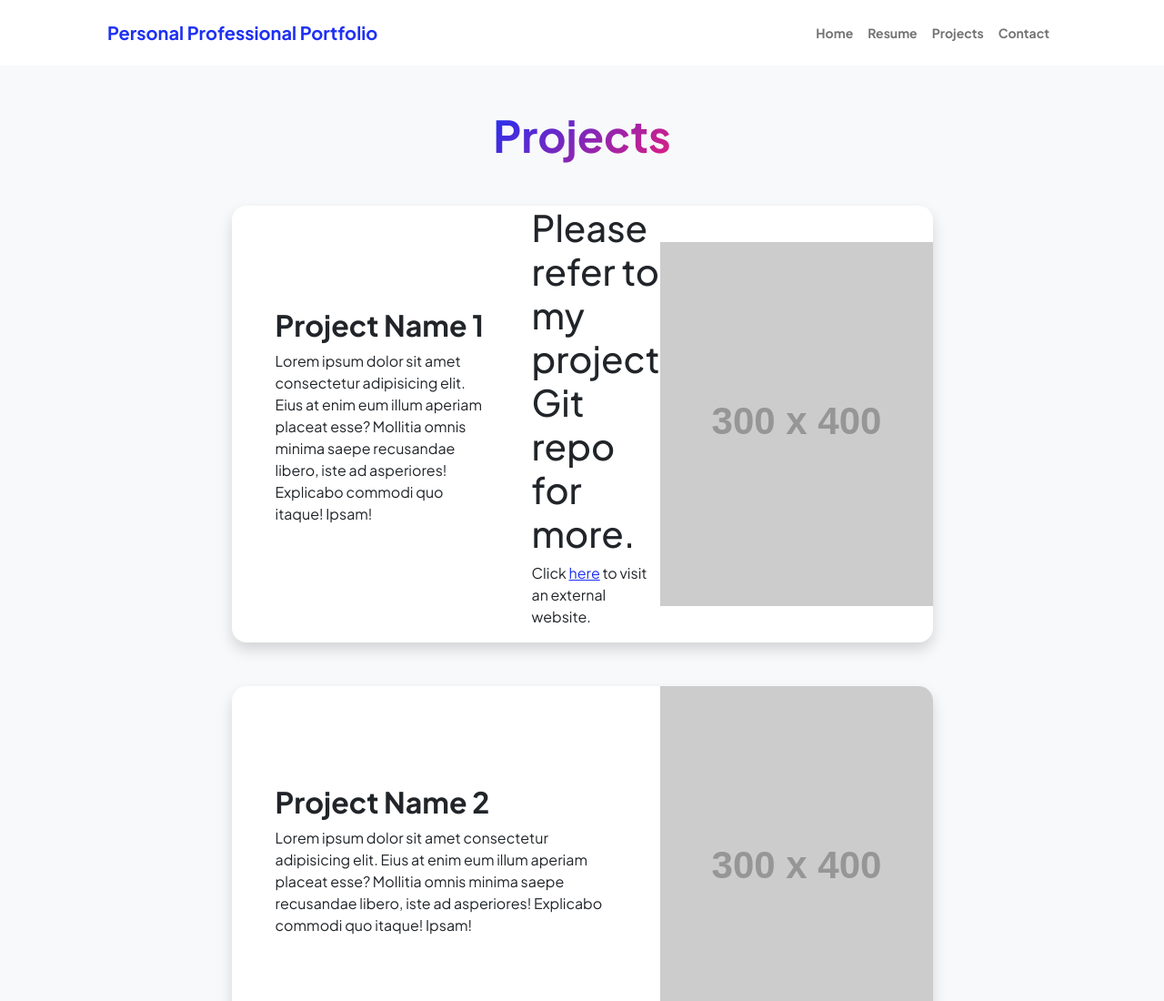
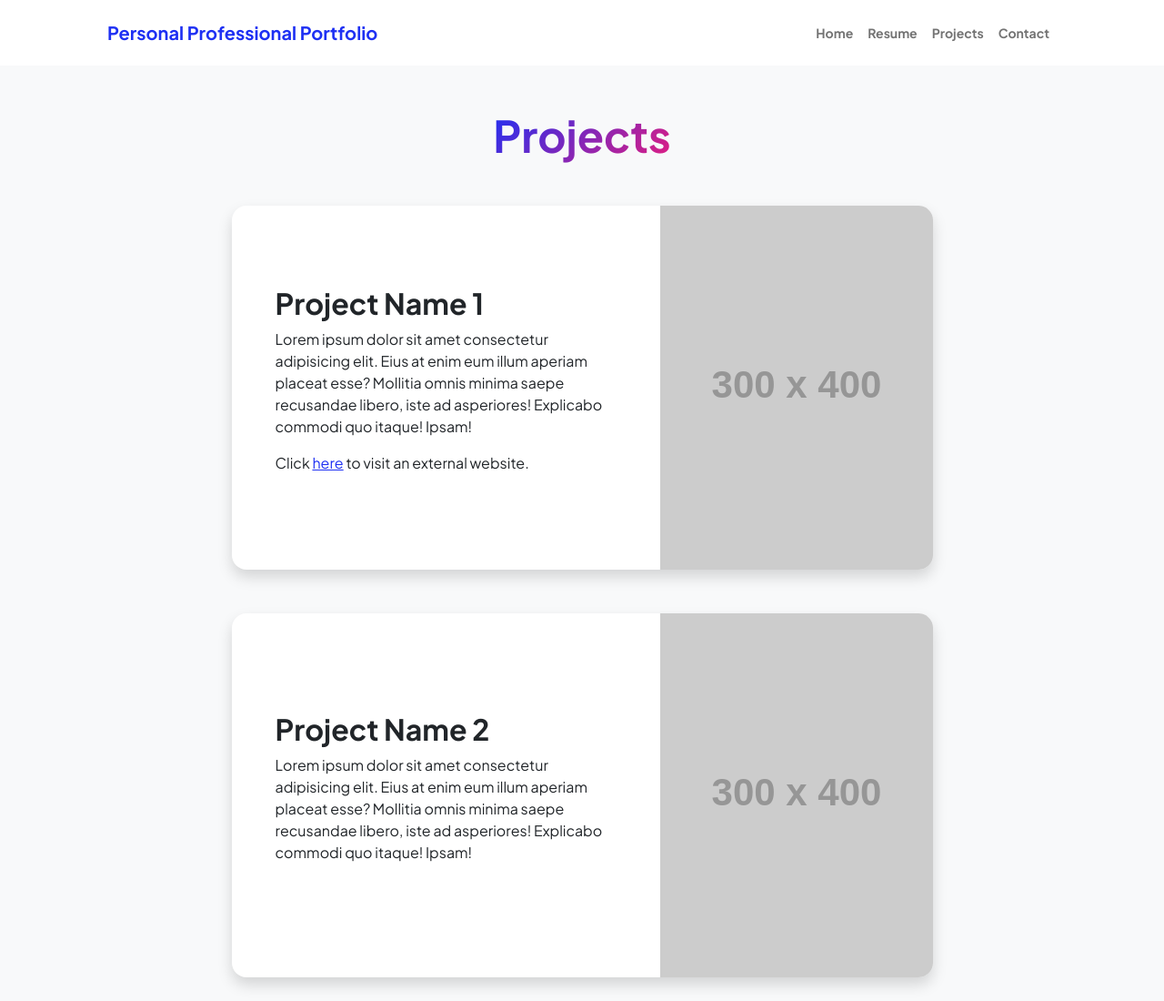
Before and after one commit to lcchua/portfolio, a website: page projects.html in a window 1280 px wide. Shown: the top 1100 px of the page at 91% size. Drawn offline with nearby package versions, Linux system fonts and the light colour scheme; placeholder pictures from the web are drawn by us.

```diff
--- a/projects.html
+++ b/projects.html
@@ -49,9 +49,6 @@
                                         <div class="p-5">
                                             <h2 class="fw-bolder">Project Name 1</h2>
                                             <p>Lorem ipsum dolor sit amet consectetur adipisicing elit. Eius at enim eum illum aperiam placeat esse? Mollitia omnis minima saepe recusandae libero, iste ad asperiores! Explicabo commodi quo itaque! Ipsam!</p>
-                                        </div>
-                                        <div class="conatiner">
-                                            <h1>Please refer to my project Git repo for more.</h1>
                                             <p>Click <a href="https://github.com/CE7-Group1-Capstone/capstone-mlops-project" target="_blank">here</a> to visit an external website.</p>
                                         </div>
                                         <img class="img-fluid" src="https://dummyimage.com/300x400/343a40/6c757d" alt="..." />
```
Also changed, not shown: 2 other files.
